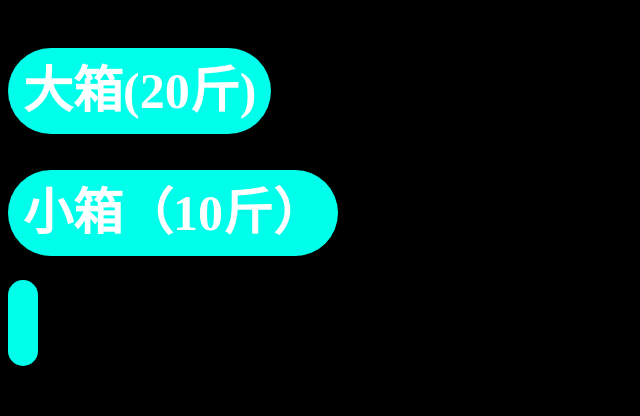
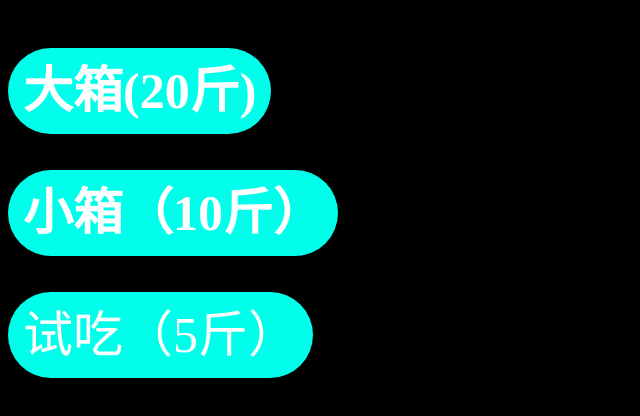
Before and after one commit to gnqj/gnqj.github.io, a plain HTML site: page buy.html in a window 1280 px wide. Shown: the whole page, without its empty margins (0-640 px from the left). Drawn offline with Linux system fonts and the light colour scheme.

Commit message:
Update buy.html

```diff
--- a/buy.html
+++ b/buy.html
@@ -10,6 +10,6 @@
     <body>
       <p><a href="https://h5.m.goofish.com/item?id=746898061166&ut_sk=1.YXlo3MuynE8DAN7q7qPFz3AM_21407387_1699271126517.copy.detail.746898061166.1039853480&forceFlush=1&ownerId=944f0def0efab2629f5c3f293999f372&un=6aaf44a964b887af9169e0c9646dc81f&share_crt_v=1&un_site=77&spm=a2159r.13376460.0.0&sp_abtk=common_xianyu_commonInfo&sp_tk=NWo2OVdkMjFsN1M%3D&bc_fl_src=share-104990418274446-2-1&cpp=1&shareurl=true&short_name=h.5j16dbl&bxsign=scdg2JogpvUeIr4bKuKkiv8KcBobkhGlf96BVd4pjFe3ylUZTkuFbpRwa1AnjGLxHoXyAX201LytQaT4GH3gOdWlDHgMIsY5XjaaI-14oISF5RhhcVPbUzGTcAvmxT_99_2&tk=5j69Wd21l7S&app=weixin&wechat_flag=1"><b>大箱(20斤)</b></a></p>
         <p><a href="https://h5.m.goofish.com/item?id=746897157369&ut_sk=1.YXlo3MuynE8DAN7q7qPFz3AM_21407387_1699271126517.copy.detail.746897157369.1039853480&forceFlush=1&ownerId=944f0def0efab2629f5c3f293999f372&un=6aaf44a964b887af9169e0c9646dc81f&share_crt_v=1&un_site=77&spm=a2159r.13376460.0.0&sp_abtk=common_xianyu_commonInfo&sp_tk=NGptTldkMmJLdVQ%3D&bc_fl_src=share-104991154815100-2-1&cpp=1&shareurl=true&short_name=h.5jDWnCk&bxsign=scdbH_mU_8xxajPSWYfwgoAxcFFda5g9GSlBONRGwgxwuAinDN3MajVouiT2LZlcyvdl1z9UINIjzKk0Fj6Q-uNYpvdkP1JDBwtF_Ow8xyr6nYzzLD8m2gEpfuvwt9uUIa3&tk=4jmNWd2bKuT&app=weixin&wechat_flag=1"><b>小箱（10斤）</b></a></p>
-	    <a href="https://h5.m.goofish.com/item?id=747322667081&ut_sk=1.YXlo3MuynE8DAN7q7qPFz3AM_21407387_1699271126517.copy.detail.747322667081.1039853480&forceFlush=1&ownerId=944f0def0efab2629f5c3f293999f372&un=6aaf44a964b887af9169e0c9646dc81f&share_crt_v=1&un_site=77&spm=a2159r.13376460.0.0&sp_abtk=common_xianyu_commonInfo&sp_tk=M09kMVdkMjJzOWk%3D&bc_fl_src=share-104991155718883-2-1&cpp=1&shareurl=true&short_name=h.5jD4i0L&bxsign=scdI8kJhLLTzYwHag2opGjsngZzJjqM0OF1HyEnUfxcTCKBGrzeKYvw6c49HMJzh4VICtJhpihjyrDOYwNclOLI0z28mGeFBlLXbW429frcTX_-pw7BMZsCU1knSI_a7pol&tk=3Od1Wd22s9i&app=weixin&wechat_flag=1">
+	    <a href="https://h5.m.goofish.com/item?id=747322667081&ut_sk=1.YXlo3MuynE8DAN7q7qPFz3AM_21407387_1699271126517.copy.detail.747322667081.1039853480&forceFlush=1&ownerId=944f0def0efab2629f5c3f293999f372&un=6aaf44a964b887af9169e0c9646dc81f&share_crt_v=1&un_site=77&spm=a2159r.13376460.0.0&sp_abtk=common_xianyu_commonInfo&sp_tk=M09kMVdkMjJzOWk%3D&bc_fl_src=share-104991155718883-2-1&cpp=1&shareurl=true&short_name=h.5jD4i0L&bxsign=scdI8kJhLLTzYwHag2opGjsngZzJjqM0OF1HyEnUfxcTCKBGrzeKYvw6c49HMJzh4VICtJhpihjyrDOYwNclOLI0z28mGeFBlLXbW429frcTX_-pw7BMZsCU1knSI_a7pol&tk=3Od1Wd22s9i&app=weixin&wechat_flag=1">试吃（5斤）</a>
     </body>
 </html>
```
